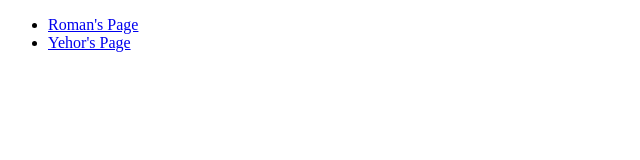
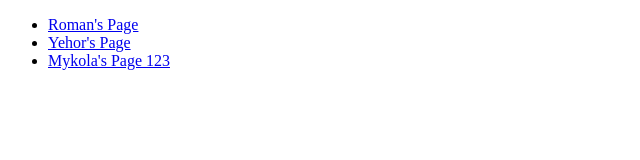
Before and after one commit to Raimhal/RRPS02, a plain HTML site: page index.html in a window 1280 px wide. Shown: the whole page, without its empty margins (0-640 px from the left). Drawn offline with Linux system fonts and the light colour scheme.

Commit message:
Broke index file

```diff
--- a/index.html
+++ b/index.html
@@ -13,6 +13,7 @@
     <ul>
       <li><a href="rkormysh.html" target="_blank">Roman's Page</a></li>
       <li><a href="yehor.html" target="_blank">Yehor's Page</a></li>
+      <li><a href="hordiienkoM.html" target="_blank">Mykola's Page 123</a></li>
     </ul>
   </body>
 </html>
```
